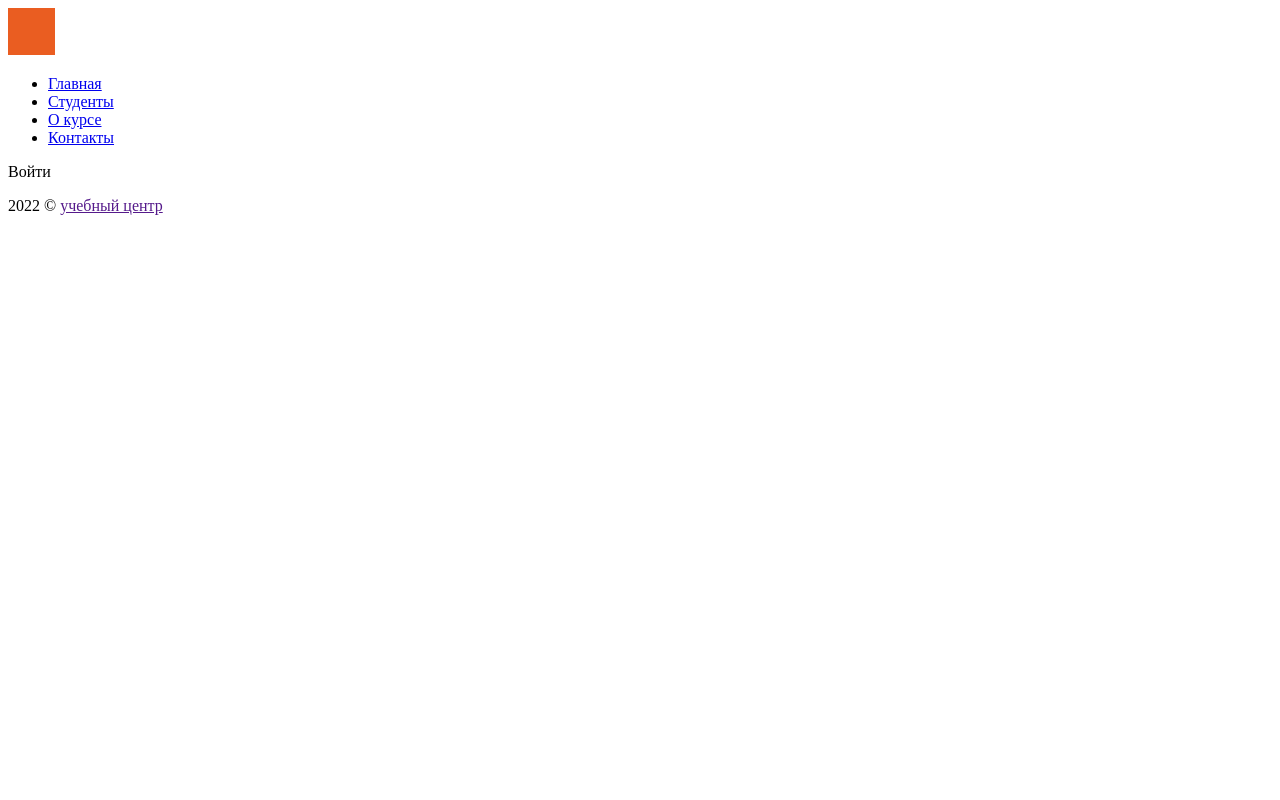
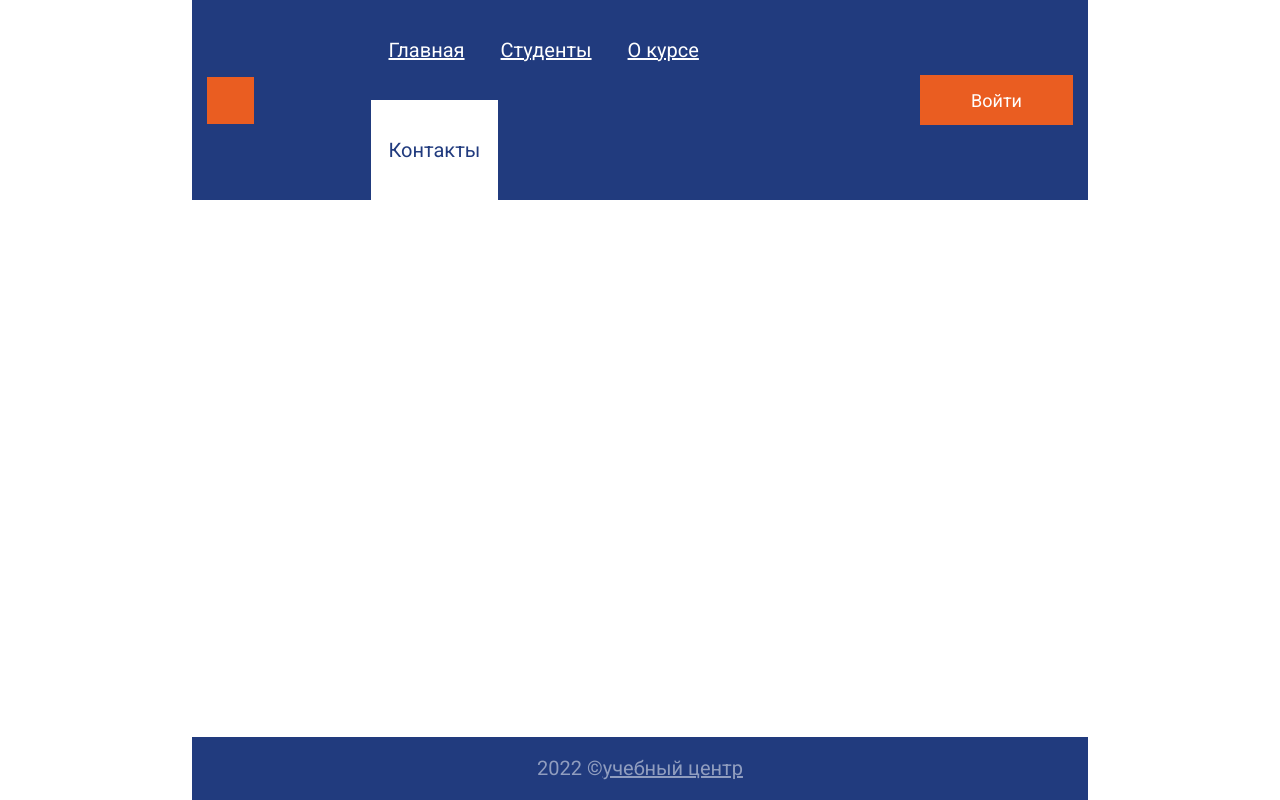
Before and after one commit to marypopinsN/21PopUp-main, a plain HTML site: page pages/contacts.html in a window 1280 px wide. Drawn offline with Linux system fonts and the light colour scheme.

Commit message:
Update contacts.html

```diff
--- a/pages/contacts.html
+++ b/pages/contacts.html
@@ -7,14 +7,14 @@
     <link rel="preconnect" href="https://fonts.googleapis.com">
     <link rel="preconnect" href="https://fonts.gstatic.com" crossorigin>
     <link href="https://fonts.googleapis.com/css2?family=Roboto:wght@400;500;700&display=swap" rel="stylesheet">
-    <link rel="stylesheet" type="text/css" href="../css/lessons21.css">
+    <link rel="stylesheet" type="text/css" href="../css/index.css">
     <title>Сайт группы</title>
 </head>
 <body class="page">
     <header class="header">
         <img class="site-logo" src="../img/logo.svg" alt="logo">
         <ul class="site-menu">
-            <li><a class="menu-link" href="../lessons21.html"> Главная</a></li>
+            <li><a class="menu-link" href="../index.html"> Главная</a></li>
             <li><a class="menu-link" href="./students.html">Студенты</a></li>
             <li><a class="menu-link" href="./about.html">О курсе</a></li>
             <li><a class="menu-link active-link" href="#">Контакты</a></li>
```
